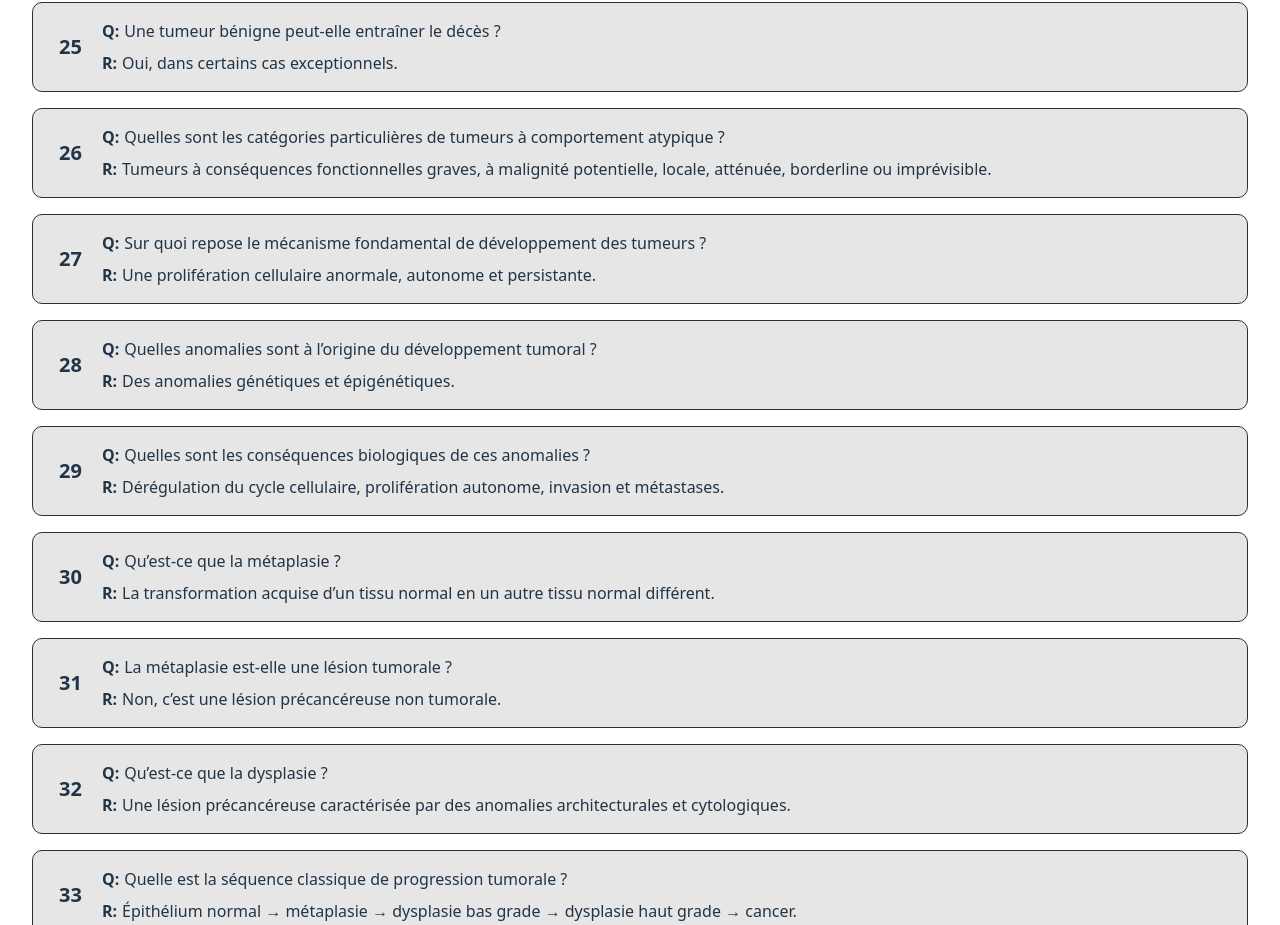
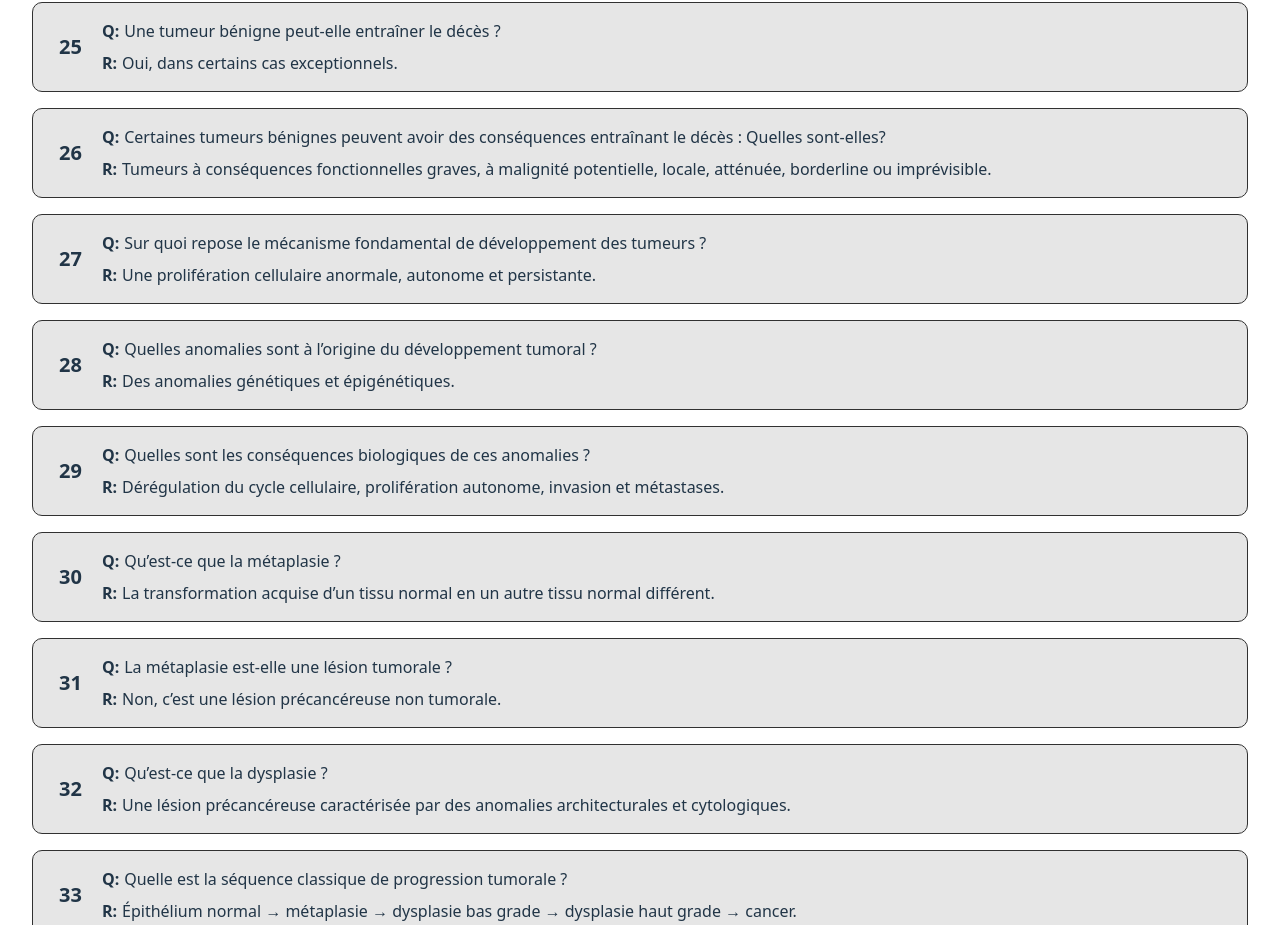
Before and after one commit to Sparky783/quiz-du, a React (Vite) app: page /quiz-du/questions in a window 1280 px wide. Shown: the part 2775-3700 px from the top of the page. Built offline with nearby package versions, Linux system fonts and the light colour scheme.

Commit message:
Improve performance

```diff
--- a/src/assets/questions.json
+++ b/src/assets/questions.json
@@ -100,7 +100,7 @@
         "answer": "Oui, dans certains cas exceptionnels."
     },
     {
-        "text": "Quelles sont les catégories particulières de tumeurs à comportement atypique ?",
+        "text": "Certaines tumeurs bénignes peuvent avoir des conséquences entraînant le décès : Quelles sont-elles?",
         "answer": "Tumeurs à conséquences fonctionnelles graves, à malignité potentielle, locale, atténuée, borderline ou imprévisible."
     },
     {
--- a/src/pages/Home.tsx
+++ b/src/pages/Home.tsx
@@ -1,4 +1,4 @@
-import { useEffect, useState } from "react"
+import { useMemo, useState } from "react"
 import questions from '../assets/questions.json'
 
 export default function Home() {
@@ -25,7 +25,7 @@ export default function Home() {
     })
   }
 
-  useEffect(() => {
+  useMemo(() => {
     loadQuestion()
   }, [])
 
```
